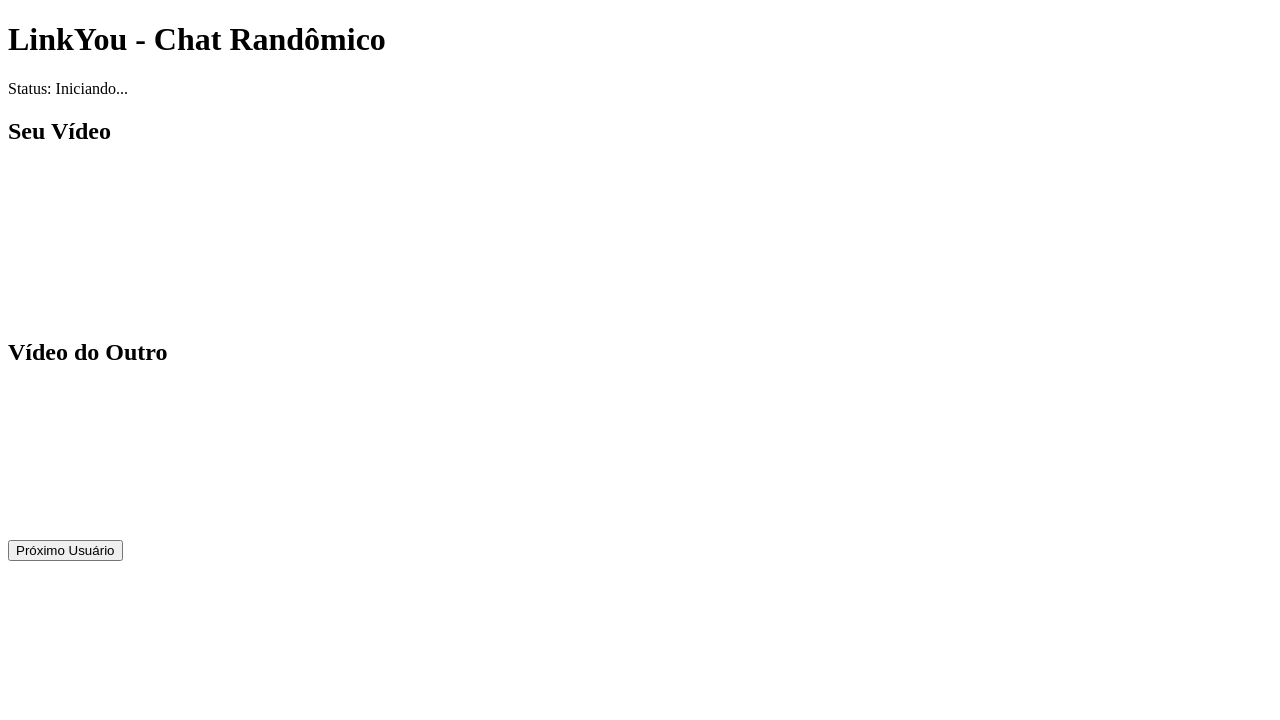
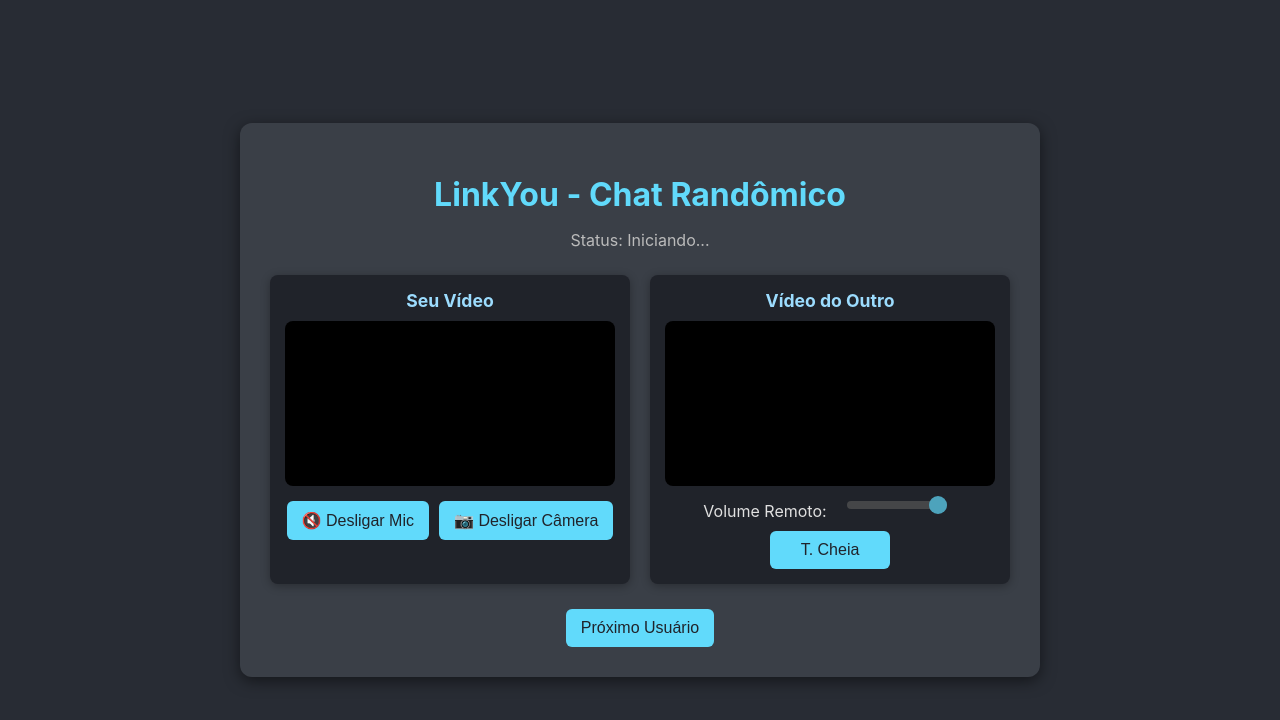
Before and after one commit to AmaralRj021/linkyou-frontend, a React (Vite) app: page / in a window 1280 px wide. Shown: the top 720 px of the page. Built offline with nearby package versions, Linux system fonts and the light colour scheme; no server answers.

Commit message:
Feature: Implement vertical video layout and fullscreen toggle; basic media controls

```diff
--- a/src/App.css
+++ b/src/App.css
@@ -0,0 +1,154 @@
+/* src/App.css */
+
+body {
+  margin: 0;
+  font-family: -apple-system, BlinkMacSystemFont, 'Segoe UI', 'Roboto', 'Oxygen',
+    'Ubuntu', 'Cantarell', 'Fira Sans', 'Droid Sans', 'Helvetica Neue',
+    sans-serif;
+  -webkit-font-smoothing: antialiased;
+  -moz-osx-font-smoothing: grayscale;
+  background-color: #282c34; /* Fundo escuro */
+  color: #e0e0e0; /* Texto claro */
+  display: flex;
+  justify-content: center;
+  align-items: center;
+  min-height: 100vh;
+  padding: 20px;
+  box-sizing: border-box;
+}
+
+.app-container {
+  background-color: #3a3f47; /* Container mais claro que o fundo */
+  border-radius: 12px;
+  padding: 30px;
+  box-shadow: 0 4px 15px rgba(0, 0, 0, 0.5);
+  text-align: center;
+  width: 100%;
+  max-width: 800px; /* Largura máxima para desktops */
+  box-sizing: border-box;
+}
+
+h1 {
+  color: #61dafb; /* Cor de destaque para o título */
+  margin-bottom: 15px;
+}
+
+p {
+  color: #bbbbbb;
+  margin-bottom: 25px;
+}
+
+/* Nova div para organizar os vídeos verticalmente */
+.video-section-wrapper {
+  display: flex;
+  flex-direction: column; /* Coloca os itens em coluna */
+  gap: 20px; /* Espaço entre os vídeos */
+  margin-bottom: 25px;
+}
+
+.video-wrapper {
+  background-color: #20232a; /* Fundo para a área do vídeo */
+  border-radius: 8px;
+  padding: 15px;
+  box-shadow: 0 2px 10px rgba(0, 0, 0, 0.3);
+  display: flex;
+  flex-direction: column;
+  align-items: center;
+  position: relative; /* Para posicionar controles de mídia */
+}
+
+.video-wrapper h2 {
+  color: #9cdcfe; /* Cor para o título do vídeo */
+  margin-top: 0;
+  margin-bottom: 10px;
+  font-size: 1.1em;
+}
+
+video {
+  width: 100%;
+  max-width: 400px; /* Limita a largura do vídeo para um bom aspecto */
+  height: auto;
+  border-radius: 8px;
+  background-color: black; /* Fundo preto para quando a câmera estiver desligada */
+  object-fit: cover; /* Garante que o vídeo preencha o espaço sem distorcer */
+}
+
+.media-controls {
+  margin-top: 15px;
+  display: flex;
+  flex-wrap: wrap; /* Permite que os botões quebrem a linha em telas pequenas */
+  justify-content: center;
+  gap: 10px;
+}
+
+.media-controls button,
+.controls button {
+  background-color: #61dafb;
+  color: #20232a;
+  border: none;
+  border-radius: 6px;
+  padding: 10px 15px;
+  font-size: 1em;
+  cursor: pointer;
+  transition: background-color 0.3s ease, transform 0.2s ease;
+  min-width: 120px; /* Largura mínima para botões */
+}
+
+.media-controls button:hover,
+.controls button:hover {
+  background-color: #21a1f1;
+  transform: translateY(-2px);
+}
+
+.media-controls button:active,
+.controls button:active {
+  transform: translateY(0);
+}
+
+/* Estilo para o slider de volume */
+.media-controls input[type="range"] {
+  -webkit-appearance: none;
+  width: 100px; /* Largura do slider */
+  height: 8px;
+  background: #555;
+  border-radius: 5px;
+  outline: none;
+  opacity: 0.7;
+  transition: opacity .2s;
+  margin: 0 10px;
+}
+
+.media-controls input[type="range"]::-webkit-slider-thumb {
+  -webkit-appearance: none;
+  appearance: none;
+  width: 18px;
+  height: 18px;
+  border-radius: 50%;
+  background: #61dafb;
+  cursor: pointer;
+}
+
+.media-controls input[type="range"]::-moz-range-thumb {
+  width: 18px;
+  height: 18px;
+  border-radius: 50%;
+  background: #61dafb;
+  cursor: pointer;
+}
+
+.controls {
+  margin-top: 25px;
+}
+
+/* Responsividade básica para telas maiores (desktop) */
+@media (min-width: 768px) {
+  .video-section-wrapper {
+    flex-direction: row; /* Volta para linha em telas maiores */
+    justify-content: space-around; /* Espaça os vídeos horizontalmente */
+  }
+
+  .video-wrapper {
+    flex: 1; /* Permite que os vídeos ocupem espaço igualmente */
+    max-width: 48%; /* Limita a largura para caber dois na linha */
+  }
+}
--- a/src/App.jsx
+++ b/src/App.jsx
@@ -19,6 +19,9 @@
   const isInitiator = useRef(false);
 
   const iceCandidateQueue = useRef([]);
+
+  const [isMicMuted, setIsMicMuted] = useState(false);
+  const [isCamOff, setIsCamOff] = useState(false);
 
   // useEffect 1: Captura do Vídeo Local
   useEffect(() => {
@@ -58,7 +61,7 @@
         return;
     }
 
-    ws.current = new WebSocket('wss://linkyou-server.onrender.com'); // USANDO SUA URL DO RENDER.COM
+    ws.current = new WebSocket('wss://linkyou-server.onrender.com');
 
     ws.current.onopen = () => {
       console.log('Conectado ao servidor de sinalização.');
@@ -155,7 +158,7 @@
             }
           }
           break;
-        case 'call_ended': // Quando o outro lado desconecta ou clica em "Próximo"
+        case 'call_ended':
           setConnectionStatus('A chamada foi encerrada pelo outro usuário. Clique em "Próximo" para encontrar um novo.');
           if (peerConnection.current) {
             peerConnection.current.close();
@@ -194,14 +197,13 @@
   }, [localStream]);
 
   const createPeerConnection = async (stream, shouldCreateOffer) => {
-    // Garante que a conexão anterior seja fechada e limpa
     if (peerConnection.current) {
         peerConnection.current.close();
     }
-    peerConnection.current = null; // Zera a ref para garantir que uma nova seja criada
+    peerConnection.current = null;
 
     if (remoteVideoRef.current) {
-        remoteVideoRef.current.srcObject = null; // Limpa o vídeo remoto
+        remoteVideoRef.current.srcObject = null;
     }
 
     peerConnection.current = new RTCPeerConnection(STUN_SERVER);
@@ -287,26 +289,61 @@
     }
   };
 
-  // Função para iniciar uma nova conexão (botão "Próximo")
   const startNewCall = async () => {
     setConnectionStatus('Buscando novo usuário...');
     if (peerConnection.current) {
-      peerConnection.current.close(); // Fecha a conexão WebRTC existente
-      peerConnection.current = null; // Limpa a referência
+      peerConnection.current.close();
+      peerConnection.current = null;
     }
     if (remoteVideoRef.current) {
-        remoteVideoRef.current.srcObject = null; // Limpa o vídeo remoto
+        remoteVideoRef.current.srcObject = null;
     }
-    isInitiator.current = false; // Reseta a flag de iniciador
-    iceCandidateQueue.current = []; // Limpa a fila de candidatos ICE
+    isInitiator.current = false;
+    iceCandidateQueue.current = [];
 
-    // Envia o pedido de novo peer para o servidor
     if (ws.current && ws.current.readyState === WebSocket.OPEN) {
         ws.current.send(JSON.stringify({ type: 'request_new_peer' }));
-        setIsWaitingForCall(true); // Entra no estado de espera
+        setIsWaitingForCall(true);
     } else {
         console.error("WebSocket não está pronto para enviar 'request_new_peer'");
         setConnectionStatus('Erro: WebSocket não conectado. Tente recarregar a página.');
+    }
+  };
+
+  const toggleMic = () => {
+    if (localStream) {
+      localStream.getAudioTracks().forEach(track => {
+        track.enabled = !track.enabled;
+        setIsMicMuted(!track.enabled);
+      });
+    }
+  };
+
+  const toggleCam = () => {
+    if (localStream) {
+      localStream.getVideoTracks().forEach(track => {
+        track.enabled = !track.enabled;
+        setIsCamOff(!track.enabled);
+      });
+    }
+  };
+
+  const handleRemoteVolumeChange = (event) => {
+    if (remoteVideoRef.current) {
+      remoteVideoRef.current.volume = event.target.value;
+    }
+  };
+
+  // NOVO: Função para alternar tela cheia no vídeo remoto
+  const toggleFullScreen = () => {
+    if (remoteVideoRef.current) {
+      if (document.fullscreenElement) { // Se já estiver em tela cheia, sai
+        document.exitFullscreen();
+      } else { // Caso contrário, entra
+        remoteVideoRef.current.requestFullscreen().catch(err => {
+          console.error(`Erro ao tentar tela cheia: ${err.message}`);
+        });
+      }
     }
   };
 
@@ -314,16 +351,40 @@
     <div className="app-container">
       <h1>LinkYou - Chat Randômico</h1>
       <p>Status: {connectionStatus}</p>
-      <div className="video-section">
+      {/* Container flexível para os vídeos */}
+      <div className="video-section-wrapper"> {/* NOVA DIV CONTAINER */}
         <div className="video-wrapper">
             <h2>Seu Vídeo</h2>
             <video id="localVideo" ref={localVideoRef} autoPlay muted playsInline></video>
+            <div className="media-controls">
+                <button onClick={toggleMic}>
+                    {isMicMuted ? '🎤 Ligar Mic' : '🔇 Desligar Mic'}
+                </button>
+                <button onClick={toggleCam}>
+                    {isCamOff ? '🎥 Ligar Câmera' : '📷 Desligar Câmera'}
+                </button>
+            </div>
         </div>
         <div className="video-wrapper">
             <h2>Vídeo do Outro</h2>
             <video id="remoteVideo" ref={remoteVideoRef} autoPlay playsInline></video>
+            <div className="media-controls">
+                Volume Remoto:
+                <input
+                    type="range"
+                    min="0"
+                    max="1"
+                    step="0.01"
+                    defaultValue="1"
+                    onChange={handleRemoteVolumeChange}
+                />
+                {/* NOVO BOTÃO DE TELA CHEIA */}
+                <button onClick={toggleFullScreen}>
+                    T. Cheia
+                </button>
+            </div>
         </div>
-      </div>
+      </div> {/* Fim da NOVA DIV CONTAINER */}
       <div className="controls">
         <button id="nextButton" onClick={startNewCall}>Próximo Usuário</button>
       </div>
```
